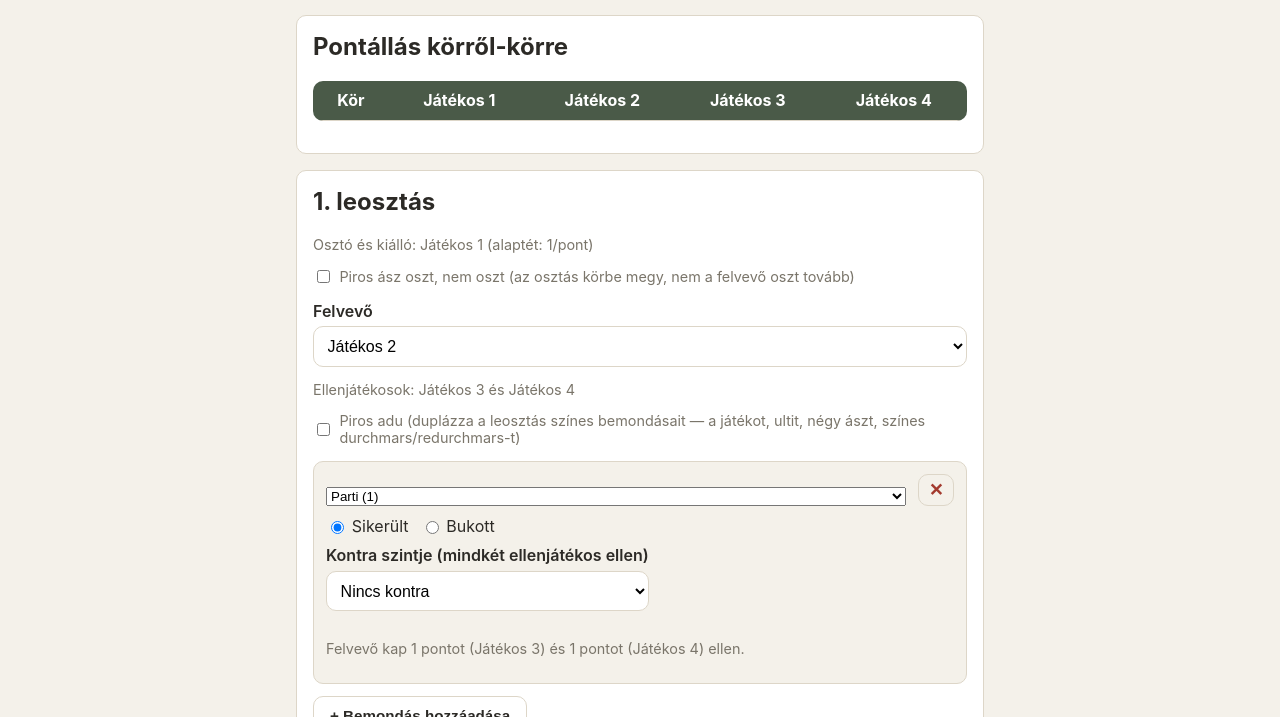
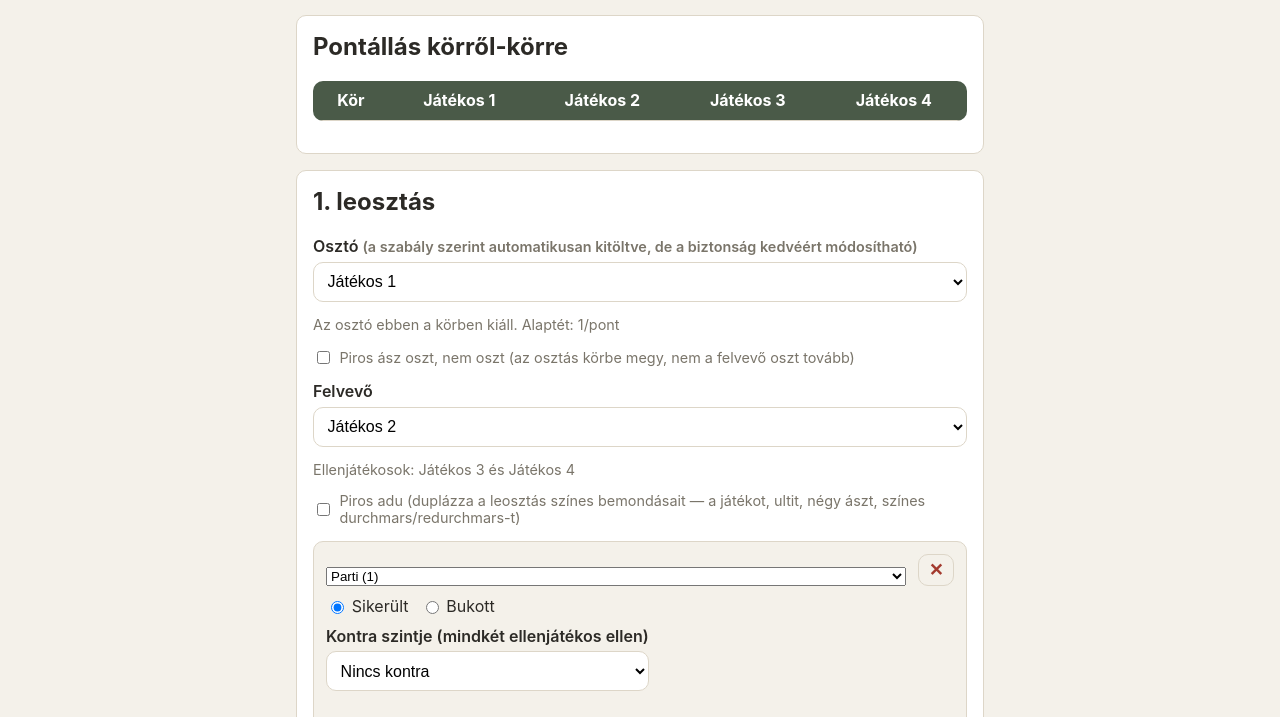
Before and after one commit to Tepsi/UltiCalculator, a plain HTML site: page index.html in a window 1280 px wide. Both pictures are taken after a click on the button "Parti-est indítása". Shown: the part 68-785 px from the top of the page. Drawn offline with Linux system fonts and the light colour scheme.

Commit message:
Make dealer selectable per round as a manual override
The dealer still auto-fills to whoever the rule dictates (previous
declarer, or round-robin under "Piros ász oszt, nem oszt"), but is now
a dropdown so a mistake at the table can be corrected instead of forcing
a workaround.

```diff
--- a/index.html
+++ b/index.html
@@ -295,6 +295,10 @@ h2 { margin-top: 0; }
 
     <section class="card">
       <h2 id="round-title">Leosztás</h2>
+      <label class="field">
+        Osztó <span class="muted">(a szabály szerint automatikusan kitöltve, de a biztonság kedvéért módosítható)</span>
+        <select id="dealer-select"></select>
+      </label>
       <p id="round-meta" class="muted"></p>
       <label class="checkbox-inline">
         <input type="checkbox" id="piros-asz-toggle">
@@ -541,6 +545,7 @@ btnReset.addEventListener('click', () => {
 const scoreLedgerEl = document.getElementById('score-ledger');
 const roundTitleEl = document.getElementById('round-title');
 const roundMetaEl = document.getElementById('round-meta');
+const dealerSelect = document.getElementById('dealer-select');
 const pirosAszToggle = document.getElementById('piros-asz-toggle');
 const declarerSelect = document.getElementById('declarer-select');
 const defendersInfoEl = document.getElementById('defenders-info');
@@ -578,6 +583,7 @@ function showGameScreen() {
 
 function renderAll() {
   renderScoreLedger();
+  renderDealerOptions();
   renderRoundHeader();
   renderDeclarerOptions();
   renderDefendersInfo();
@@ -585,6 +591,28 @@ function renderAll() {
   renderPreview();
   pirosAszToggle.checked = !!state.pirosAszOsztNemOszt;
 }
+
+// Az osztót a szabály szerint az app automatikusan kitölti (ld. dealerIndex
+// karbantartását a leosztás mentésénél), de a biztonság kedvéért kézzel is
+// átállítható, ha a felállásban emberi hiba csúszna be.
+function renderDealerOptions() {
+  dealerSelect.innerHTML = '';
+  for (let i = 0; i < state.playerCount; i++) {
+    const opt = document.createElement('option');
+    opt.value = i;
+    opt.textContent = state.players[i];
+    dealerSelect.appendChild(opt);
+  }
+  dealerSelect.value = state.dealerIndex;
+}
+
+dealerSelect.addEventListener('change', () => {
+  state.dealerIndex = parseInt(dealerSelect.value, 10);
+  saveState();
+  renderRoundHeader();
+  renderDeclarerOptions();
+  renderPreview();
+});
 
 function renderScoreLedger() {
   let html = '<tr><th>Kör</th>';
@@ -605,13 +633,10 @@ function renderScoreLedger() {
 
 function renderRoundHeader() {
   roundTitleEl.textContent = `${state.round}. leosztás`;
-  const dealerName = state.players[state.dealerIndex];
-  const alapTetNote = ` (alaptét: ${state.alapTet || 1}/pont)`;
-  if (state.playerCount === 4) {
-    roundMetaEl.textContent = `Osztó és kiálló: ${dealerName}${alapTetNote}`;
-  } else {
-    roundMetaEl.textContent = `Osztó: ${dealerName}${alapTetNote}`;
-  }
+  const alapTetNote = `Alaptét: ${state.alapTet || 1}/pont`;
+  roundMetaEl.textContent = state.playerCount === 4
+    ? `Az osztó ebben a körben kiáll. ${alapTetNote}`
+    : alapTetNote;
 }
 
 function renderDeclarerOptions() {
```
